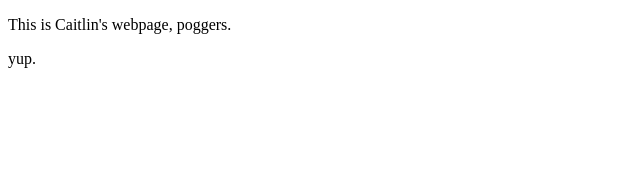
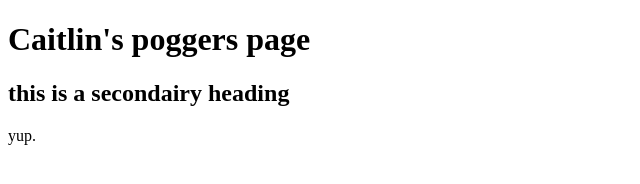
Before and after one commit to Aspenarts/art101, a plain HTML site: page index.html in a window 1280 px wide. Shown: the whole page, without its empty margins (0-640 px from the left). Drawn offline with Linux system fonts and the light colour scheme.

Commit message:
Update index.html

```diff
--- a/index.html
+++ b/index.html
@@ -6,9 +6,10 @@
 </head>
 <body>
 	<main>
-		<p>This is Caitlin's webpage, poggers.</p>
+		<h1>Caitlin's poggers page</h1>
+		<h2> this is a secondairy heading</h2>
+		<p>yup.</p>
 
-		<p>yup.</p>
 	</main>
 
 
```
